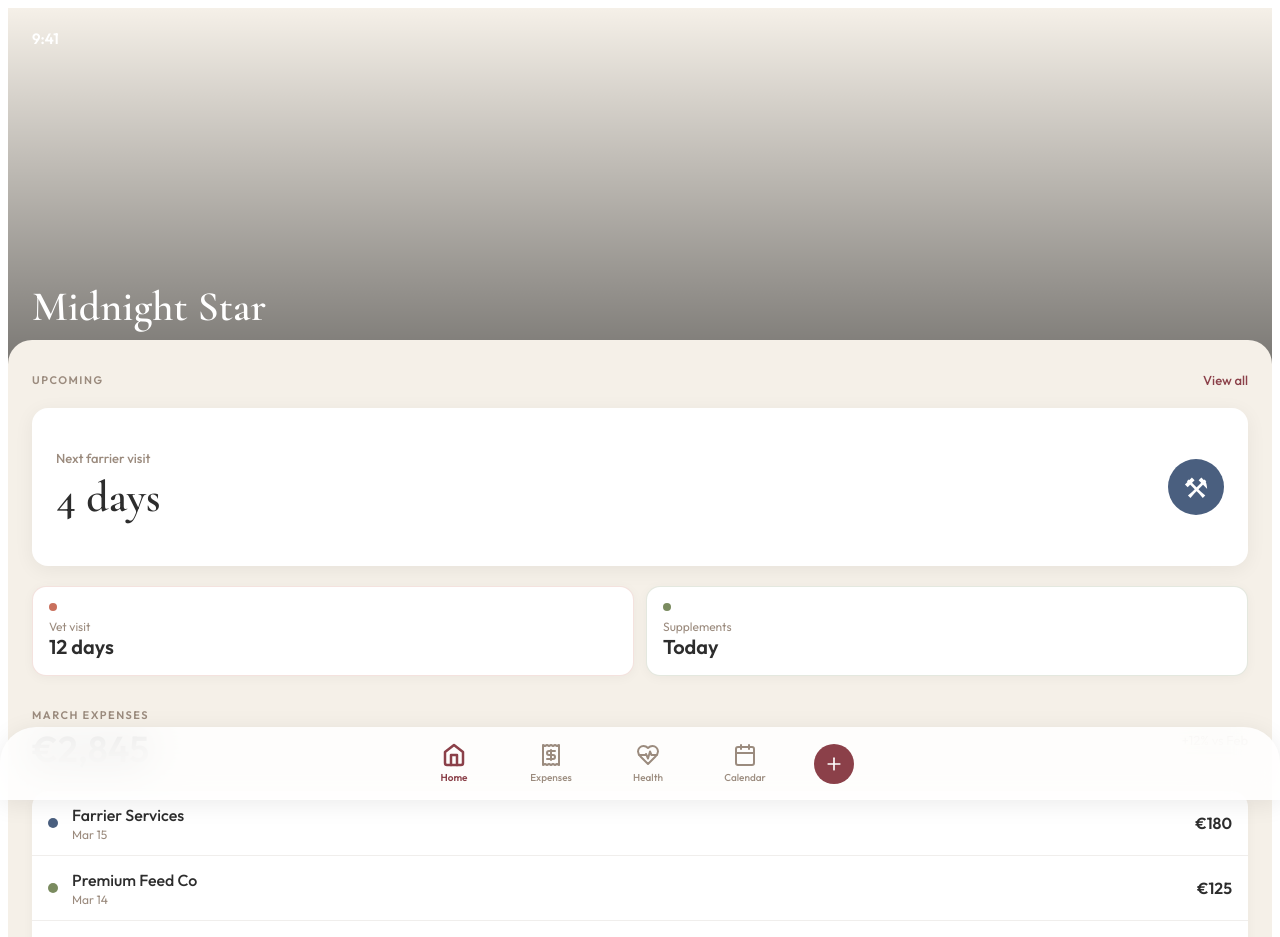
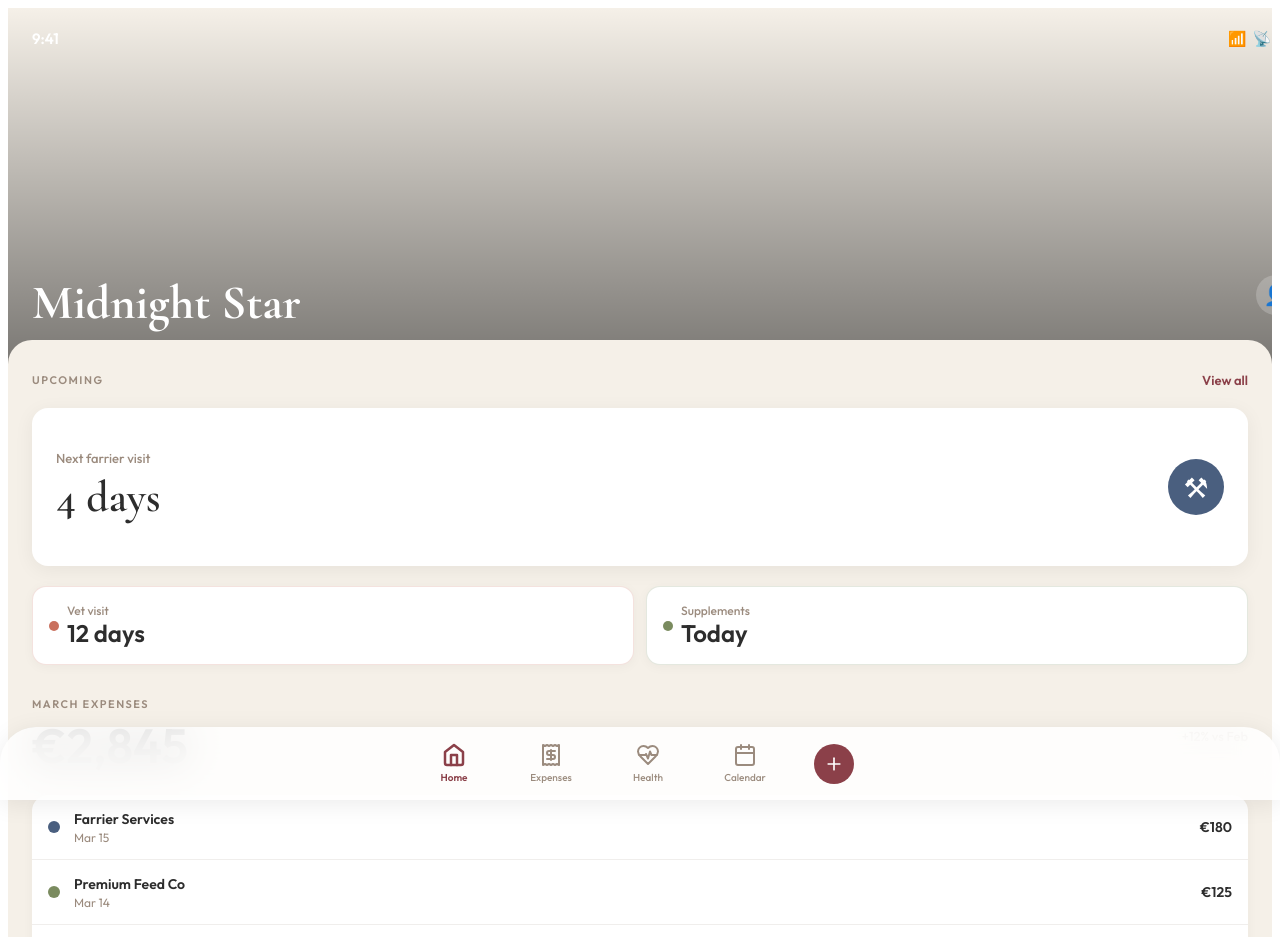
Before and after one commit to rogierbrakshoofden/equiviva, a React (Vite) app: page / in a window 1280 px wide. Shown: the top 937 px of the page. Built offline with nearby package versions, Linux system fonts and the light colour scheme.

Commit message:
Update Home screen - add profile button, fix typography weights, improve status bar

```diff
--- a/src/screens/Home.jsx
+++ b/src/screens/Home.jsx
@@ -8,11 +8,31 @@ function Home() {
       <div className="hero" style={{ backgroundImage: 'linear-gradient(180deg, rgba(0,0,0,0) 0%, rgba(0,0,0,0.5) 100%)' }}>
         <div className="status-bar">
           <span className="time">9:41</span>
-          <div className="status-icons"></div>
+          <div className="status-icons">
+            <span>📶</span>
+            <span>📡</span>
+            <span>🔋</span>
+          </div>
         </div>
         <div className="hero-content">
-          <h1 style={{ color: 'white' }}>Midnight Star</h1>
-          <p style={{ color: 'rgba(255,255,255,0.8)' }}>Dutch Warmblood · 8 years</p>
+          <div style={{ display: 'flex', justifyContent: 'space-between', alignItems: 'flex-start' }}>
+            <div>
+              <h1 style={{ color: 'white', fontSize: 48, fontWeight: 700, margin: 0 }}>Midnight Star</h1>
+              <p style={{ color: 'rgba(255,255,255,0.9)', fontSize: 14, margin: '4px 0 0 0' }}>Dutch Warmblood · 8 years · 16.2hh</p>
+            </div>
+            <button style={{
+              background: 'rgba(255,255,255,0.2)',
+              border: 'none',
+              borderRadius: 24,
+              width: 40,
+              height: 40,
+              display: 'flex',
+              alignItems: 'center',
+              justifyContent: 'center',
+              cursor: 'pointer',
+              fontSize: 20,
+            }}>👤</button>
+          </div>
         </div>
       </div>
 
@@ -20,7 +40,7 @@ function Home() {
         <section className="upcoming-section">
           <div className="section-header">
             <span className="section-label" style={{ color: colors.taupe }}>UPCOMING</span>
-            <a href="#" style={{ color: colors.burgundy }}>View all</a>
+            <a href="#" style={{ color: colors.burgundy, fontSize: 13, fontWeight: 600, textDecoration: 'none' }}>View all</a>
           </div>
 
           <div className="metric-card">
@@ -33,17 +53,21 @@ function Home() {
 
           <div className="small-cards">
             <div className="small-card" style={{ borderColor: `${colors.vet}33` }}>
-              <div style={{ backgroundColor: colors.vet, width: 8, height: 8, borderRadius: '50%' }}></div>
-              <div>
-                <div style={{ color: colors.taupe, fontSize: 12 }}>Vet visit</div>
-                <div style={{ color: colors.charcoal, fontSize: 20, fontWeight: 600 }}>12 days</div>
+              <div style={{ display: 'flex', gap: 8, alignItems: 'center' }}>
+                <div style={{ backgroundColor: colors.vet, width: 10, height: 10, borderRadius: '50%' }}></div>
+                <div>
+                  <div style={{ color: colors.taupe, fontSize: 12, fontWeight: 500 }}>Vet visit</div>
+                  <div style={{ color: colors.charcoal, fontSize: 24, fontWeight: 700 }}>12 days</div>
+                </div>
               </div>
             </div>
             <div className="small-card" style={{ borderColor: `${colors.feed}33` }}>
-              <div style={{ backgroundColor: colors.feed, width: 8, height: 8, borderRadius: '50%' }}></div>
-              <div>
-                <div style={{ color: colors.taupe, fontSize: 12 }}>Supplements</div>
-                <div style={{ color: colors.charcoal, fontSize: 20, fontWeight: 600 }}>Today</div>
+              <div style={{ display: 'flex', gap: 8, alignItems: 'center' }}>
+                <div style={{ backgroundColor: colors.feed, width: 10, height: 10, borderRadius: '50%' }}></div>
+                <div>
+                  <div style={{ color: colors.taupe, fontSize: 12, fontWeight: 500 }}>Supplements</div>
+                  <div style={{ color: colors.charcoal, fontSize: 24, fontWeight: 700 }}>Today</div>
+                </div>
               </div>
             </div>
           </div>
@@ -53,35 +77,35 @@ function Home() {
           <div className="section-header">
             <div>
               <div className="section-label" style={{ color: colors.taupe }}>MARCH EXPENSES</div>
-              <div style={{ color: colors.charcoal, fontSize: 36, fontWeight: 600, marginTop: 4 }}>€2,845</div>
+              <div style={{ color: colors.charcoal, fontSize: 48, fontWeight: 700, marginTop: 4 }}>€2,845</div>
             </div>
-            <div style={{ color: colors.taupe, fontSize: 13 }}>+12% vs Feb</div>
+            <div style={{ color: colors.taupe, fontSize: 13, fontWeight: 500 }}>+12% vs Feb</div>
           </div>
 
           <div className="tx-list">
             <div className="tx-item">
-              <div style={{ backgroundColor: colors.farrier, width: 10, height: 10, borderRadius: '50%' }}></div>
+              <div style={{ backgroundColor: colors.farrier, width: 12, height: 12, borderRadius: '50%', flexShrink: 0 }}></div>
               <div className="tx-content">
-                <div style={{ color: colors.charcoal, fontWeight: 500 }}>Farrier Services</div>
+                <div style={{ color: colors.charcoal, fontWeight: 600, fontSize: 14 }}>Farrier Services</div>
                 <div style={{ color: colors.taupe, fontSize: 12 }}>Mar 15</div>
               </div>
-              <div style={{ color: colors.charcoal, fontWeight: 600 }}>€180</div>
+              <div style={{ color: colors.charcoal, fontWeight: 700, fontSize: 14 }}>€180</div>
             </div>
             <div className="tx-item">
-              <div style={{ backgroundColor: colors.feed, width: 10, height: 10, borderRadius: '50%' }}></div>
+              <div style={{ backgroundColor: colors.feed, width: 12, height: 12, borderRadius: '50%', flexShrink: 0 }}></div>
               <div className="tx-content">
-                <div style={{ color: colors.charcoal, fontWeight: 500 }}>Premium Feed Co</div>
+                <div style={{ color: colors.charcoal, fontWeight: 600, fontSize: 14 }}>Premium Feed Co</div>
                 <div style={{ color: colors.taupe, fontSize: 12 }}>Mar 14</div>
               </div>
-              <div style={{ color: colors.charcoal, fontWeight: 600 }}>€125</div>
+              <div style={{ color: colors.charcoal, fontWeight: 700, fontSize: 14 }}>€125</div>
             </div>
             <div className="tx-item">
-              <div style={{ backgroundColor: colors.vet, width: 10, height: 10, borderRadius: '50%' }}></div>
+              <div style={{ backgroundColor: colors.vet, width: 12, height: 12, borderRadius: '50%', flexShrink: 0 }}></div>
               <div className="tx-content">
-                <div style={{ color: colors.charcoal, fontWeight: 500 }}>Equine Veterinary</div>
+                <div style={{ color: colors.charcoal, fontWeight: 600, fontSize: 14 }}>Equine Veterinary</div>
                 <div style={{ color: colors.taupe, fontSize: 12 }}>Mar 12</div>
               </div>
-              <div style={{ color: colors.charcoal, fontWeight: 600 }}>€320</div>
+              <div style={{ color: colors.charcoal, fontWeight: 700, fontSize: 14 }}>€320</div>
             </div>
           </div>
         </section>
```
